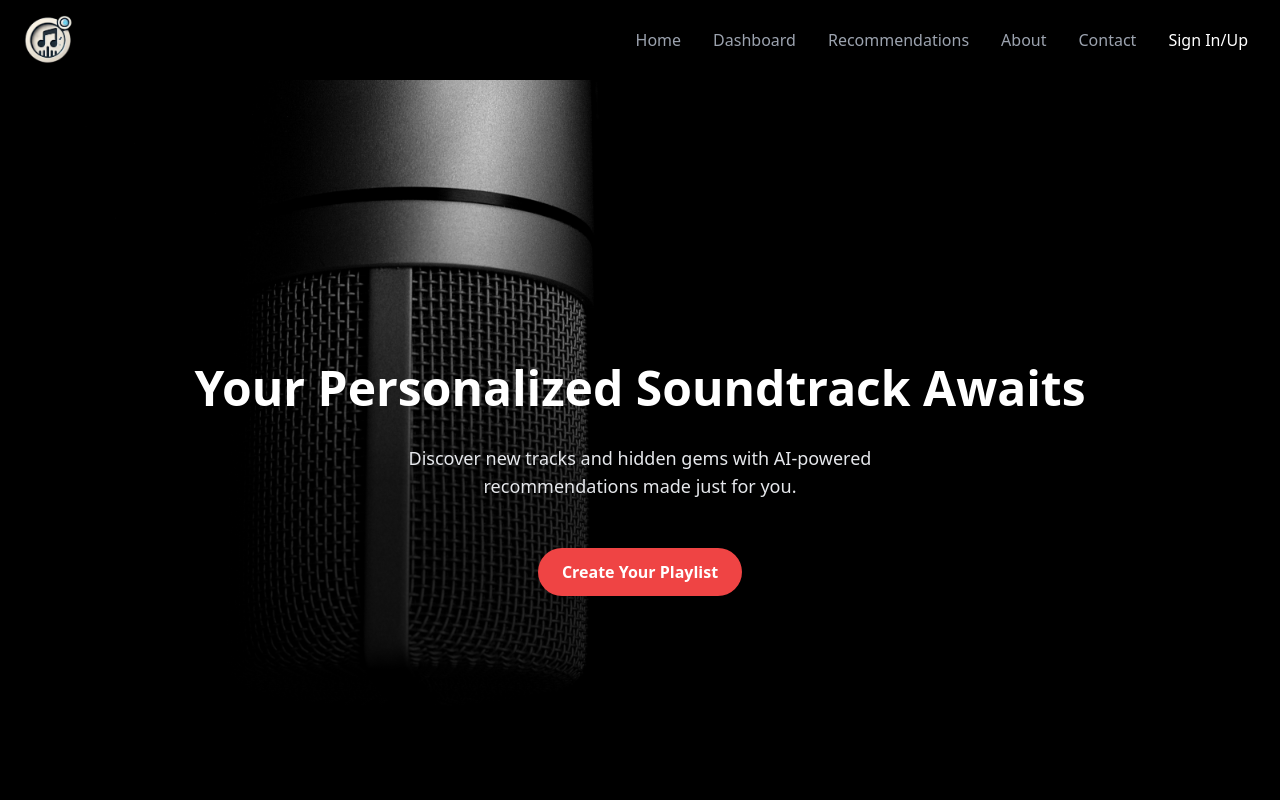
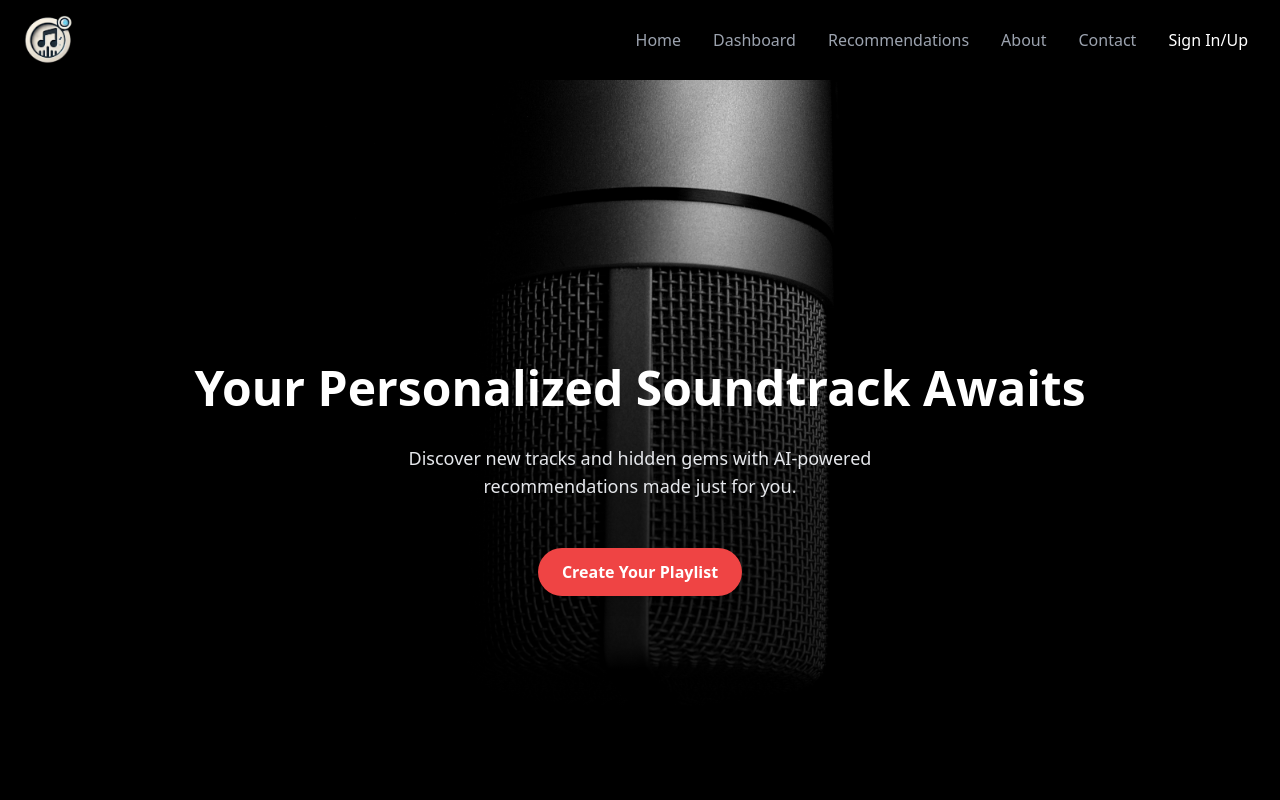
Before and after one commit to jarodchristiansen/Recommendation-Engine-Frontend, a Next.js app: page / in a window 1280 px wide. Shown: the top 800 px of the page. Built offline with nearby package versions, Linux system fonts and the light colour scheme.

Commit message:
update landing css

```diff
--- a/app/index.css
+++ b/app/index.css
@@ -11,7 +11,7 @@
   background-image: url('../public/images/mic-hero.jpg'); /* Adjust the path */
 
   background-size: contain;
-  background-position: cover;
+  background-position: center;
   background-attachment: fixed;
   background-repeat: no-repeat;
 
```
